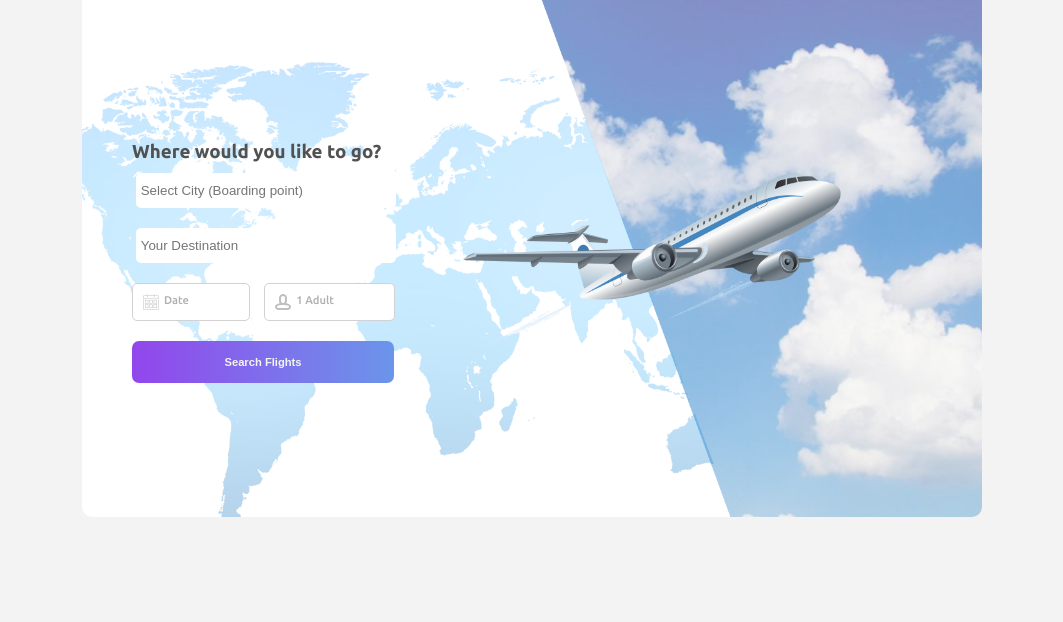
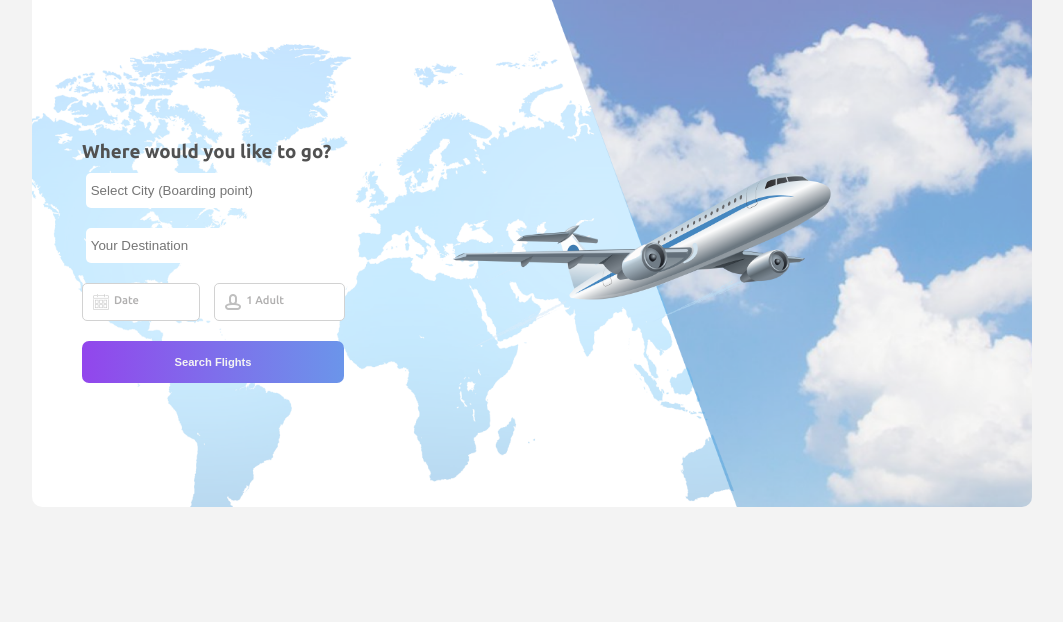
Before and after one commit to tboy44wiz/ZKTeco-Test, a plain HTML site: page index.html in a window 1280 px wide. Shown: the part 178-800 px from the top of the page, without its empty margins (108-1171 px from the left). Drawn offline with Linux system fonts and the light colour scheme.

Commit message:
Background Updated 2.

```diff
--- a/css/style.css
+++ b/css/style.css
@@ -21,8 +21,8 @@ body {
 .mainContainer {
     background: url("../img/background.png") no-repeat center;
     background-size: cover;
-    height: 550px;
-    width: 800px;
+    height: 530px;
+    width: 900px;
     border-radius: 10px;
     padding: 20px 50px;
 }
```
